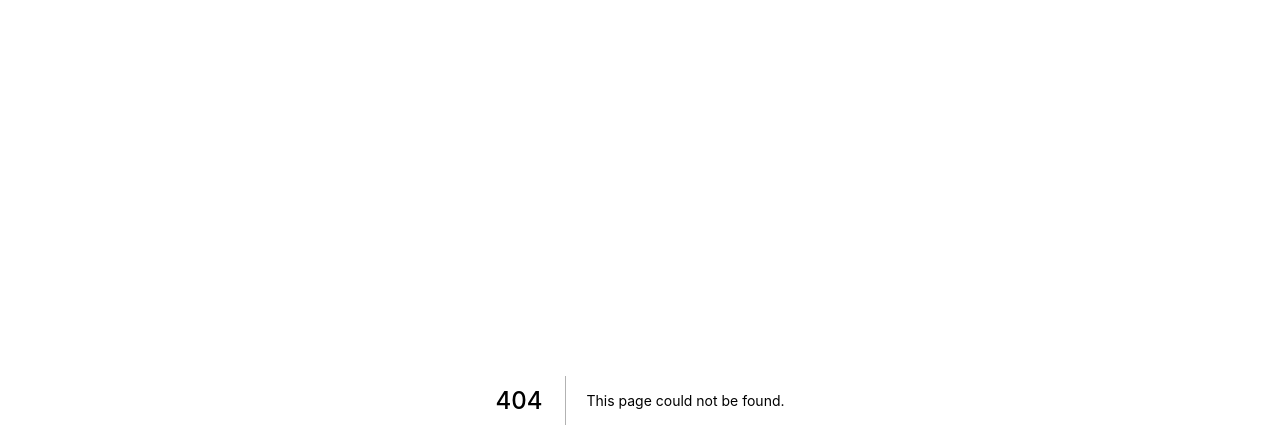
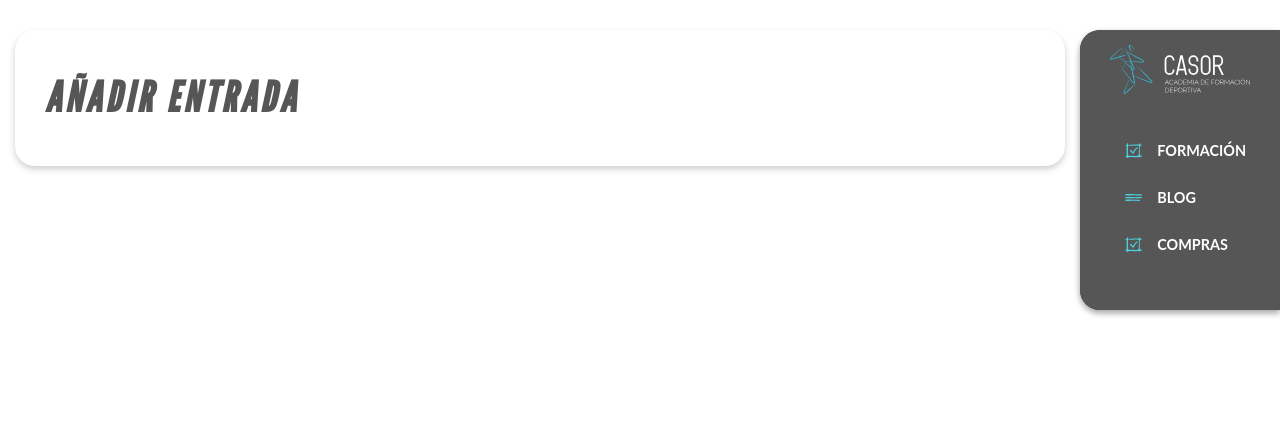
Before and after one commit to JesusBruque/EducaTime, a Next.js app: page /admin/blog/add in a window 1280 px wide. Before the commit this address had no page. Shown: the top 448 px of the page. Built offline with nearby package versions, Linux system fonts and the light colour scheme.

Commit message:
pestaña añadir blog panel admin

```diff
--- a/components/Layout.tsx
+++ b/components/Layout.tsx
@@ -1,7 +1,7 @@
 import React from 'react';
 import Header from "./Header";
 import Menu from "./Menu";
-import AdminNavbar from "./AdminNavbar";
+import AdminNavbar from "./admin/AdminNavbar";
 import adminStyles from '../styles/Admin.module.css';
 
 const Layout = props => {
--- a/components/AdminNavbar.tsx
+++ b/components/admin/AdminNavbar.tsx
@@ -1,5 +1,5 @@
 import React, {useEffect} from 'react';
-import adminStyles from '../styles/Admin.module.css';
+import adminStyles from '../../styles/Admin.module.css';
 import Link from "next/link";
 const AdminNavbar = ({selected}) => {
 
--- /dev/null
+++ b/pages/admin/blog/add.tsx
@@ -0,0 +1,16 @@
+import Layout from "../../../components/Layout";
+import utilsStyles from "../../../styles/Utils.module.css";
+import React from "react";
+import blogsModule from "../../../styles/Blog.module.css";
+
+const AddBlog = () => {
+    return (
+        <Layout admin>
+            <div className={utilsStyles.sectionContainer}>
+                <h1 className={`${blogsModule.title} ${utilsStyles.sectionTitle}`}>Añadir Entrada</h1>
+            </div>
+        </Layout>
+    )
+}
+
+export default AddBlog;
```
Also changed, not shown: pages/admin/blog/index.tsx (renamed from pages/admin/blog.tsx, +18 -13 lines).
